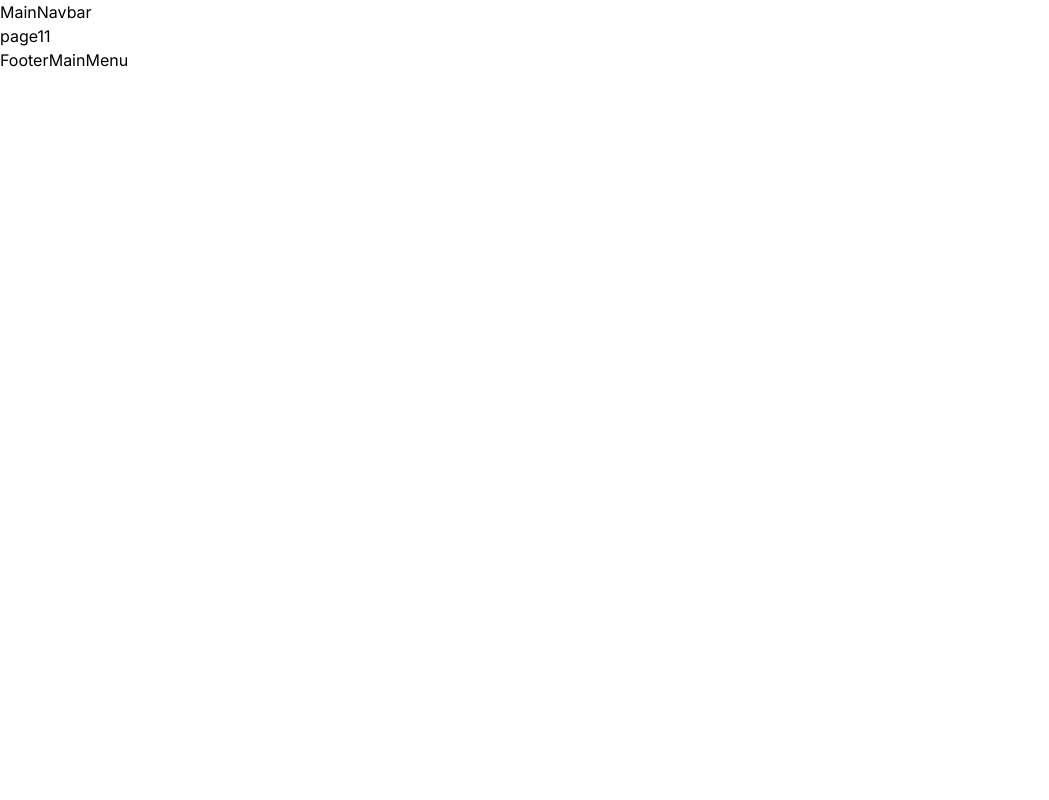
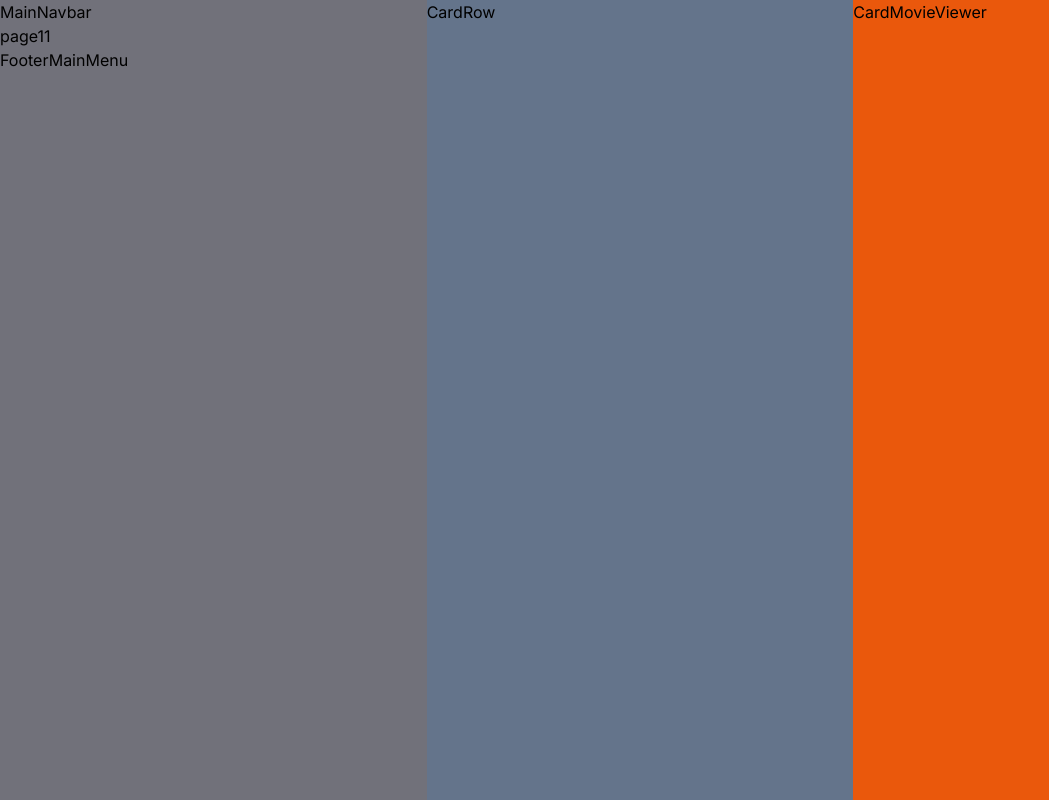
Before and after one commit to EmanuelRigo/MovieList-NextJS-TS, a Next.js app: page / in a window 1280 px wide. Shown: the whole page, without its empty margins (0-1049 px from the left). Built offline with nearby package versions, Linux system fonts and the light colour scheme.

Commit message:
agregando componentes

```diff
--- a/src/app/(user)/page.tsx
+++ b/src/app/(user)/page.tsx
@@ -1,11 +1,20 @@
-import { FooterMainMenu, MainNavbar } from "@/components";
+import { CardRow, FooterMainMenu, MainNavbar } from "@/components";
+import CardMovieViewer from "@/components/movie-viewer/CardMovieViewer";
 
 const page = () => {
   return (
-    <div>
-      <MainNavbar />
-      page11
-      <FooterMainMenu />
+    <div className="grid lg:grid-cols-3 gap3 h-screen">
+      <div className="bg-zinc-500">
+        <MainNavbar />
+        page11
+        <FooterMainMenu />
+      </div>
+      <div className="hidden lg:block bg-slate-500">
+        <CardRow />
+      </div>
+      <div className="hidden lg:block bg-orange-600">
+        <CardMovieViewer />
+      </div>
     </div>
   );
 };
--- a/src/components/index.ts
+++ b/src/components/index.ts
@@ -2,3 +2,5 @@ export * from "./bottom-menu/FooterMainMenu";
 export * from "./header-navigation/MainNavbar";
 
 export * from "./list/CardRow";
+
+export * from "./movie-viewer/CardMovieViewer";
--- /dev/null
+++ b/src/components/movie-viewer/CardMovieViewer.tsx
@@ -0,0 +1,7 @@
+import React from "react";
+
+const CardMovieViewer = () => {
+  return <div>CardMovieViewer</div>;
+};
+
+export default CardMovieViewer;
```
